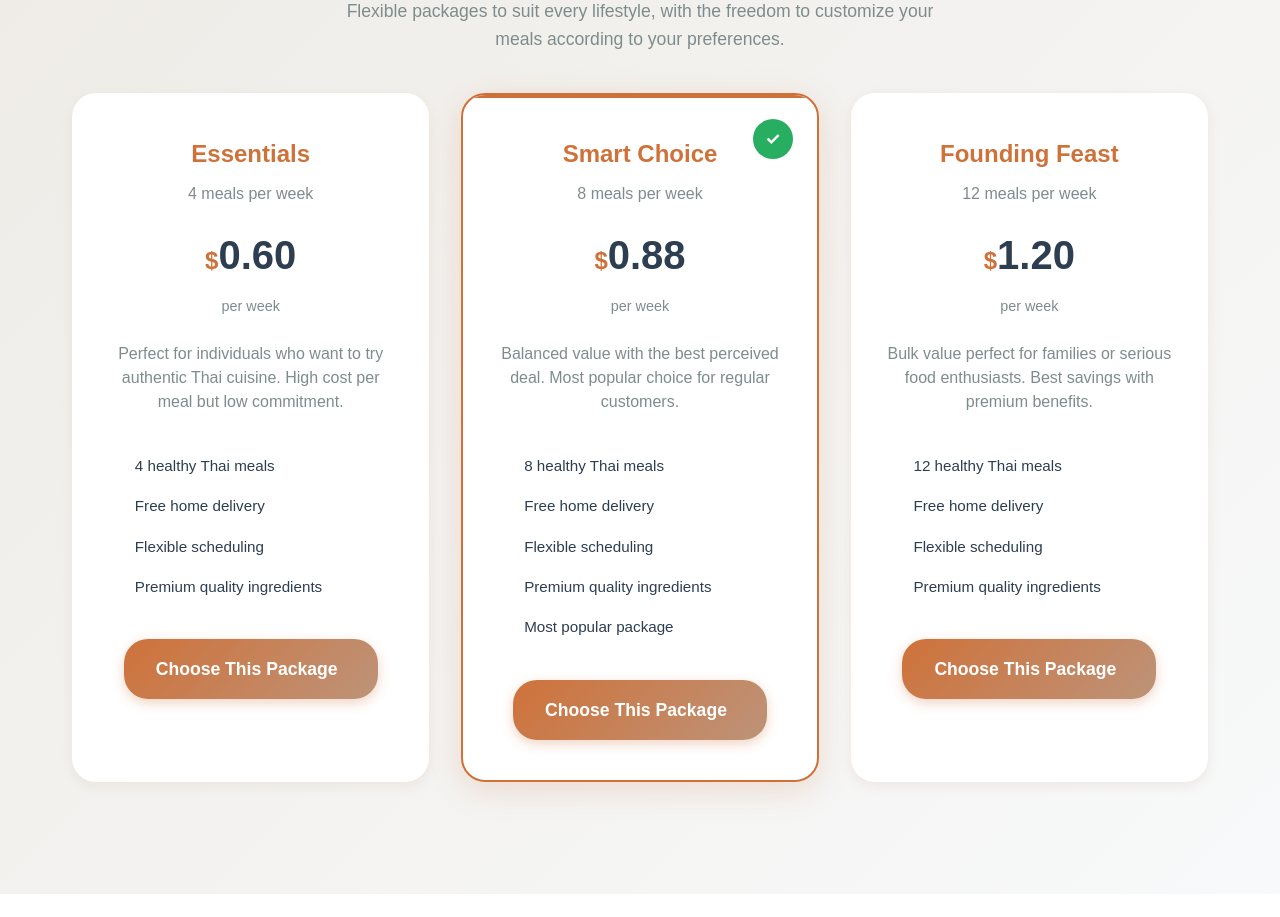
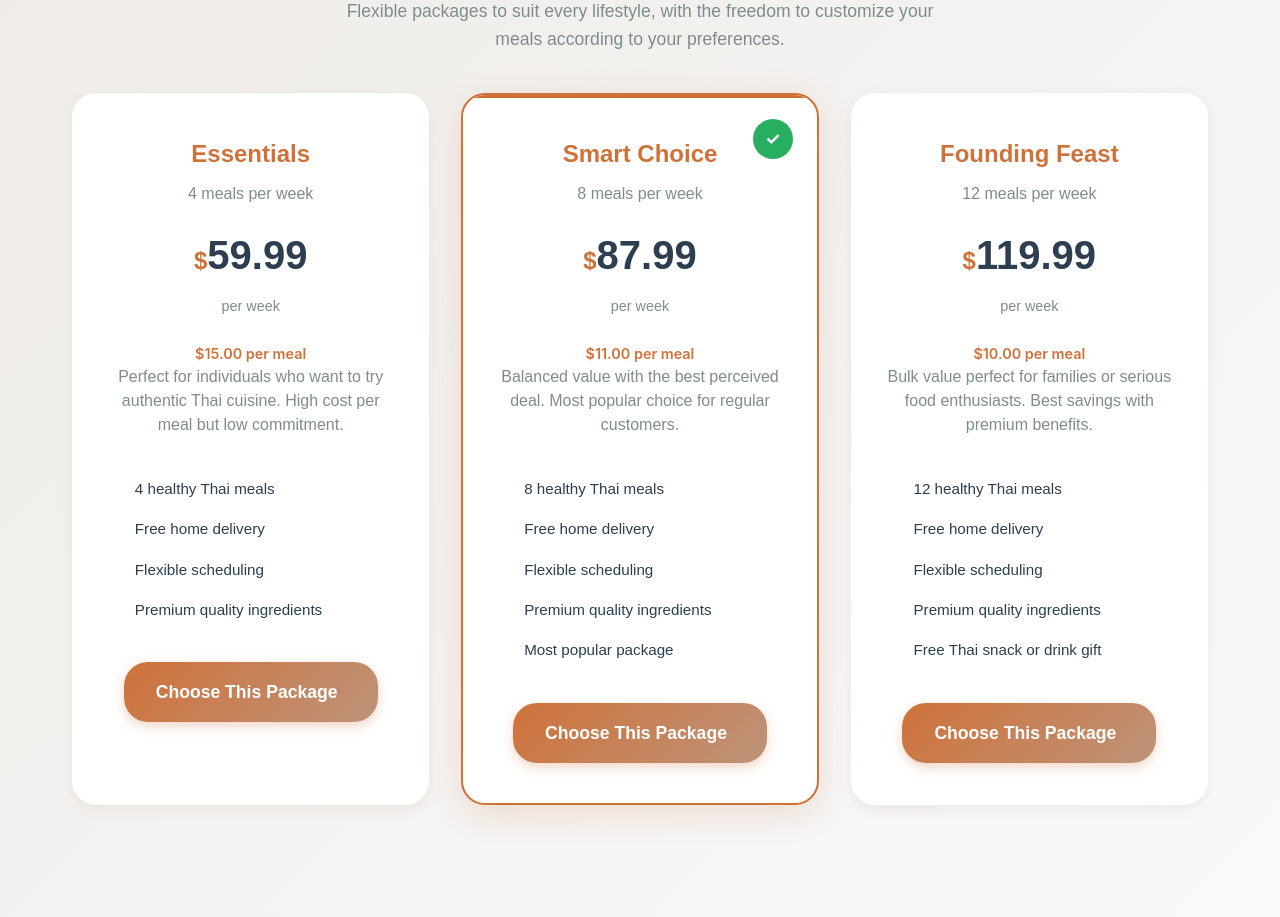
Before and after one commit to werawoot/Krua_Thai1, a PHP site: page /kruathai/subscribe.php in a window 1280 px wide. Shown: the part 727-1644 px from the top of the page. Before the commit the page ends 1621 px from the top, so only its background shows below. Run offline with PHP 8.4, Linux system fonts and the light colour scheme; the visitor is signed in with stand-in values (Sample User, id 1); data comes from the database, SQL or seed files in the repository; some libraries are stand-ins or nearby versions; some web fonts are replaced.

Commit message:
update subscribe

```diff
--- a/KruaThai/subscribe.php
+++ b/KruaThai/subscribe.php
@@ -26,45 +26,49 @@ try {
     $stmt->execute();
     $plans = $stmt->fetchAll(PDO::FETCH_ASSOC);
 } catch (Exception $e) {
+    // Updated fallback plans matching new pricing structure
     $plans = [
         [
-            'id' => 4,
-            'name_thai' => 'แพ็กเกจเริ่มต้น',
-            'name_english' => 'Starter Package',
+            'id' => 'essentials-plan-2025',
+            'name' => 'Essentials',
+            'name_thai' => 'Essentials',
+            'name_english' => 'Essentials',
             'meals_per_week' => 4,
-            'final_price' => 2500,
-            'description' => 'Perfect for beginners'
+            'final_price' => 59.99,
+            'description' => 'Perfect for individuals who want to try authentic Thai cuisine',
+            'is_popular' => 0,
+            'sort_order' => 1
         ],
         [
-            'id' => 8,
-            'name_thai' => 'กินดีทุกวัน',
-            'name_english' => 'Daily Delight',
+            'id' => 'smart-choice-plan-2025',
+            'name' => 'Smart Choice',
+            'name_thai' => 'Smart Choice',
+            'name_english' => 'Smart Choice',
             'meals_per_week' => 8,
-            'final_price' => 4500,
-            'description' => 'Ideal for regular health maintenance'
+            'final_price' => 87.99,
+            'description' => 'Balanced value with the best perceived deal',
+            'is_popular' => 1,
+            'sort_order' => 2
         ],
         [
-            'id' => 12,
-            'name_thai' => 'สุขภาพทั้งครอบครัว',
-            'name_english' => 'Family Wellness',
+            'id' => 'founding-feast-plan-2025',
+            'name' => 'Founding Feast',
+            'name_thai' => 'Founding Feast',
+            'name_english' => 'Founding Feast',
             'meals_per_week' => 12,
-            'final_price' => 6200,
-            'description' => 'Perfect for families'
-        ],
-        [
-            'id' => 15,
-            'name_thai' => 'พรีเมียมโปร',
-            'name_english' => 'Premium Pro',
-            'meals_per_week' => 15,
-            'final_price' => 7500,
-            'description' => 'For serious health enthusiasts'
+            'final_price' => 119.99,
+            'description' => 'Bulk value perfect for families or serious food enthusiasts',
+            'is_popular' => 0,
+            'sort_order' => 3
         ]
     ];
 }
 
 // Helper function to get plan name with fallback
 function getPlanName($plan) {
-    if (isset($plan['name_english']) && !empty($plan['name_english'])) {
+    if (isset($plan['name']) && !empty($plan['name'])) {
+        return $plan['name'];
+    } elseif (isset($plan['name_english']) && !empty($plan['name_english'])) {
         return $plan['name_english'];
     } elseif (isset($plan['name_thai']) && !empty($plan['name_thai'])) {
         return $plan['name_thai'];
@@ -265,9 +269,7 @@ function getPlanDescription($plan) {
             justify-content: space-between;
             align-items: center;
             padding: 1rem 2rem;
-            /* max-width: 1200px; */ /* Remove this line */
-            /* margin: 0 auto; */ /* Remove this line */
-            width: 100%; /* Add this for full width */
+            width: 100%;
         }
 
         .logo {
@@ -654,6 +656,19 @@ function getPlanDescription($plan) {
             transform: translateY(0);
         }
 
+        /* Price per meal display */
+        .price-per-meal {
+            font-size: 0.9rem;
+            color: var(--text-gray);
+            margin-top: 0.5rem;
+            font-weight: 500;
+        }
+
+        .price-per-meal .highlight {
+            color: var(--curry);
+            font-weight: 600;
+        }
+
         /* Responsive Design */
         @media (max-width: 768px) {
             .promo-banner {
@@ -853,15 +868,19 @@ function getPlanDescription($plan) {
                     $query = "plan=" . urlencode($plan['id']);
                     if ($highlight_menu_id) $query .= "&menu=" . urlencode($highlight_menu_id);
 
-                    $isPopular = ($plan['meals_per_week'] == 8); // Make 8-meal package popular
+                    $isPopular = (isset($plan['is_popular']) && $plan['is_popular']) || $plan['meals_per_week'] == 8;
+                    $pricePerMeal = $plan['final_price'] / $plan['meals_per_week'];
                 ?>
                 <div class="plan-card<?php echo $isPopular ? ' selected' : ''; ?>">
                     <div class="plan-name"><?php echo htmlspecialchars(getPlanName($plan)); ?></div>
                     <div class="plan-info"><?php echo $plan['meals_per_week']; ?> meals per week</div>
                     <div class="plan-price">
-                        <span class="currency">$</span><?php echo number_format($plan['final_price']/100, 2); ?>
+                        <span class="currency">$</span><?php echo number_format($plan['final_price'], 2); ?>
                     </div>
                     <div class="plan-period">per week</div>
+                    <div class="price-per-meal">
+                        <span class="highlight">$<?php echo number_format($pricePerMeal, 2); ?> per meal</span>
+                    </div>
                     <div class="plan-desc"><?php echo htmlspecialchars(getPlanDescription($plan)); ?></div>
 
                     <ul class="plan-features">
@@ -885,6 +904,12 @@ function getPlanDescription($plan) {
                         <li>
                             <i class="fas fa-crown"></i>
                             <span>Most popular package</span>
+                        </li>
+                        <?php endif; ?>
+                        <?php if ($plan['meals_per_week'] >= 12): ?>
+                        <li>
+                            <i class="fas fa-gift"></i>
+                            <span>Free Thai snack or drink gift</span>
                         </li>
                         <?php endif; ?>
                     </ul>
```
